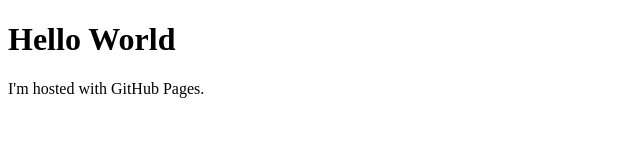
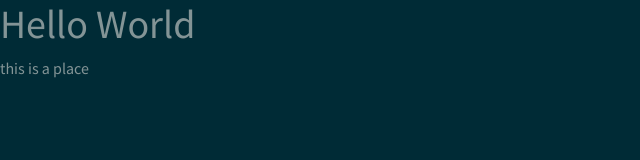
Before and after one commit to roenii/roenii.github.io, a plain HTML site: page index.html in a window 1280 px wide. Shown: the whole page, without its empty margins (0-640 px from the left). Drawn offline with Linux system fonts and the light colour scheme.

Commit message:
Update index.html

```diff
--- a/index.html
+++ b/index.html
@@ -1,7 +1,11 @@
 <!DOCTYPE html>
 <html>
+<head>
+    <title>TBN</title>
+    <link href="bootstrap.min.css" rel="stylesheet" type="text/css" />
+</head>
 <body>
 <h1>Hello World</h1>
-<p>I'm hosted with GitHub Pages.</p>
+<p>this is a place</p>
 </body>
 </html>
```
